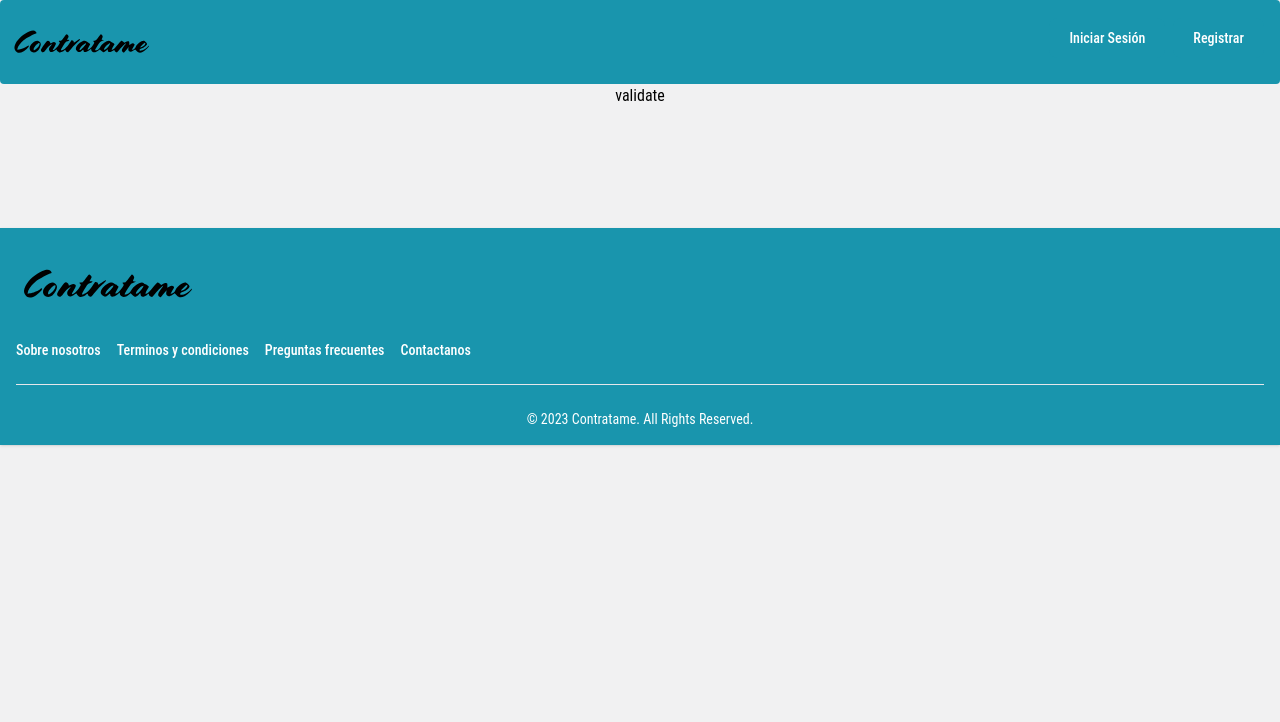
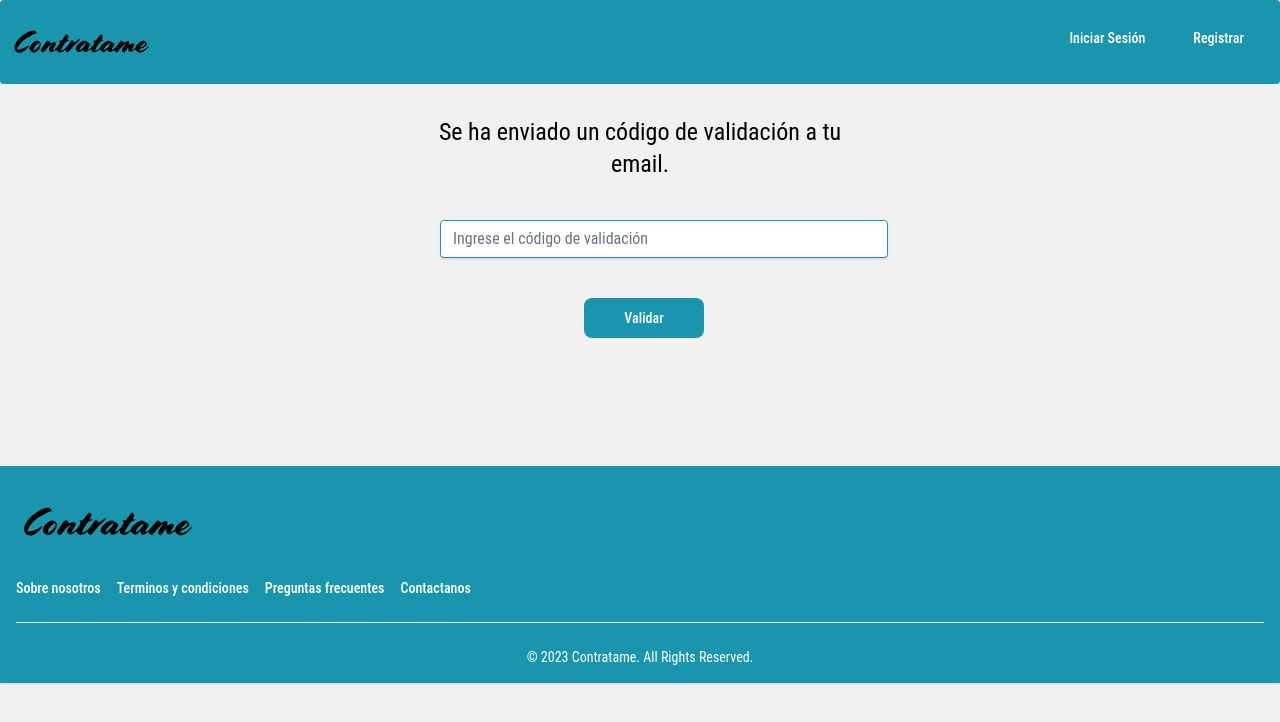
Before and after one commit to No-Country/C-16-62-n-node-react, a React (Vite) app in the folder front/: page /validate in a window 1280 px wide. Shown: the top 722 px of the page. Built offline with nearby package versions, Linux system fonts and the light colour scheme.

Commit message:
Avances en el login, registro, navbar

```diff
--- a/front/src/App.jsx
+++ b/front/src/App.jsx
@@ -3,17 +3,18 @@ import NavBar from "./components/navbar/Navbar";
 import { BrowserRouter as Router } from "react-router-dom";
 import Public from './routes/Public';
 import Footer from './components/footer/Footer';
+import { AuthProvider } from './context/AuthContext';
 
 function App() {
 
   return (
-    <>
+    <AuthProvider>
       <Router>
         < NavBar />
           < Public />
          <Footer />
       </Router>
-    </>
+    </AuthProvider>
   )
 }
 
--- a/front/src/components/navbar/Navbar.jsx
+++ b/front/src/components/navbar/Navbar.jsx
@@ -1,8 +1,11 @@
 import Logo from "../../assets/logo.svg";
 import { Avatar, Button, Dropdown, Navbar } from "flowbite-react";
 import { Link } from "react-router-dom";
+import { useAuth } from "../../context/AuthContext";
 
 function NavBar() {
+  const { currentUser } = useAuth();
+
   return (
     <>
       <Navbar
@@ -14,16 +17,22 @@ function NavBar() {
           <img src={Logo} className="mr-3 h-16 sm:h-9 " alt="Contratame Logo" />
         </Navbar.Brand>
         <div className="flex md:order-2">
+          {currentUser ? (
+            <>
+              {" "}
               <Link
-           to="/login"
+                to="/forms/services"
                 className="text-white bg-[#1995AD] hover:bg-[#2aa0b8] hover:underline font-medium rounded-lg text-sm px-5 py-2.5 me-2 mb-2"
-            aria-current="page"
               >
-            Iniciar Sesión
+                Publicar tu servicio
               </Link>
-
-          <Link to="/register" className="text-white bg-[#1995AD] hover:bg-[#2aa0b8] hover:underline font-medium rounded-lg text-sm px-5 py-2.5 me-2 mb-2">Registrar</Link>
-          {/* <div className="flex md:order-2">
+              <Link
+                to={"/profile"}
+                className="text-white bg-[#1995AD] hover:bg-[#2aa0b8] hover:underline font-medium rounded-lg text-sm px-5 py-2.5 me-2 mb-2"
+              >
+                {currentUser.name}
+              </Link>{" "}
+              <div className="flex md:order-2">
                 <Dropdown
                   arrowIcon={false}
                   inline
@@ -36,18 +45,35 @@ function NavBar() {
                   }
                 >
                   <Dropdown.Header>
-              <span className="block text-sm">Bonnie Green</span>
+                    <span className="block text-sm">{currentUser.name}</span>
                     <span className="block truncate text-sm font-medium">
-                name@flowbite.com
+                      {currentUser.email}
                     </span>
                   </Dropdown.Header>
                   <Dropdown.Item>Dashboard</Dropdown.Item>
                   <Dropdown.Item>Settings</Dropdown.Item>
                   <Dropdown.Item>Earnings</Dropdown.Item>
                   <Dropdown.Divider />
-            <Dropdown.Item>Sign out</Dropdown.Item>
+                  <Dropdown.Item>Cerrar sesión</Dropdown.Item>
                 </Dropdown>
-        </div> */}
+              </div>
+            </>
+          ) : (
+            <>
+              <Link
+                to="/login"
+                className="text-white bg-[#1995AD] hover:bg-[#2aa0b8] hover:underline font-medium rounded-lg text-sm px-5 py-2.5 me-2 mb-2"
+              >
+                Iniciar Sesión
+              </Link>
+              <Link
+                to="/register"
+                className="text-white bg-[#1995AD] hover:bg-[#2aa0b8] hover:underline font-medium rounded-lg text-sm px-5 py-2.5 me-2 mb-2"
+              >
+                Registrar
+              </Link>
+            </>
+          )}
         </div>
       </Navbar>
     </>
--- /dev/null
+++ b/front/src/context/AuthContext.jsx
@@ -0,0 +1,27 @@
+import React, { createContext, useContext, useState } from 'react';
+
+const AuthContext = createContext();
+
+export function useAuth() {
+  return useContext(AuthContext);
+}
+
+export const AuthProvider = ({ children }) => {
+  const [currentUser, setCurrentUser] = useState(null);
+
+  const login = (user) => {
+    setCurrentUser(user);
+  };
+
+  const logout = () => {
+    setCurrentUser(null);
+  };
+
+  const value = {
+    currentUser,
+    login,
+    logout,
+  };
+
+  return <AuthContext.Provider value={value}>{children}</AuthContext.Provider>;
+};
--- a/front/src/pages/login/Login.jsx
+++ b/front/src/pages/login/Login.jsx
@@ -1,6 +1,7 @@
 import React, { useState, useEffect } from "react";
 import { useNavigate } from "react-router-dom";
 import { loginUser } from "../../axios/axios.user";
+import { useAuth } from "../../context/AuthContext";
 
 const Login = () => {
   const [email, setEmail] = useState("");
@@ -8,6 +9,8 @@ const Login = () => {
   const navigate = useNavigate();
   const [rememberMe, setRememberMe] = useState(false);
   const [error, setError] = useState("");
+  const [authenticatedUser, setAuthenticatedUser] = useState(null);
+  const { login } = useAuth();
 
   useEffect(() => {
     const storedRememberMe = localStorage.getItem("rememberMe") === "true";
@@ -38,7 +41,8 @@ const Login = () => {
 
     try {
       const response = await loginUser(email, password);
-      console.log("Login exitoso:", response);
+
+      login(response.user);
 
       if (rememberMe) {
         localStorage.setItem("rememberMe", "true");
@@ -50,11 +54,12 @@ const Login = () => {
         localStorage.removeItem("password");
       }
 
-      alert("Has iniciado sesión correctamente")
+      setAuthenticatedUser(response.user);
 
+      alert("Has iniciado sesión correctamente");
       navigate("/");
     } catch (error) {
-      console.error("Error en el login:", error);
+      console.error("Error en el inicio de sesión:", error);
       setError("Error al iniciar sesión, verifica tus credenciales");
     }
   };
@@ -103,13 +108,12 @@ const Login = () => {
             Recordarme
           </label>
         </div>
-
         <button
           type="submit"
           className="text-white bg-[#1995AD] hover:bg-[#2aa0b8] hover:underline font-medium rounded-lg text-sm px-10 py-2.5 me-2 mb-2"
         >
           Iniciar sesión
-        </button>
+        </button>{" "}
       </form>
     </>
   );
--- a/front/src/pages/register/Register.jsx
+++ b/front/src/pages/register/Register.jsx
@@ -3,6 +3,7 @@ import { Button, Checkbox, Label, TextInput } from "flowbite-react";
 import "../../style/componentsStyle/Register.css";
 import { Link, useNavigate } from "react-router-dom";
 import { createUser } from "../../axios/axios.user";
+import { useAuth } from "../../context/AuthContext";
 
 function Register() {
   const [name, setName] = useState("");
@@ -12,6 +13,7 @@ function Register() {
   const [phone, setPhone] = useState("");
   const [error, setError] = useState("");
   const [registeredUser, setRegisteredUser] = useState(null);
+  const { login } = useAuth();
   const navigate = useNavigate("");
 
   const handleSubmit = async (e) => {
@@ -27,17 +29,23 @@ function Register() {
       return;
     }
 
-
-
     try {
       const data = await createUser(name, email, phone, password);
-      console.log("Usuario creado correctamente", data);
-      setRegisteredUser(data.user);
+
       alert("Te has registrado correctamente");
-      navigate('/validate');
+      navigate("/validate");
     } catch (error) {
       console.error("Error en el registro", error);
-      alert("Algo sucedió mal durante el registro.");
+      if (error.response && error.response.status === 400) {
+        alert(
+          "El correo electrónico ya está registrado. Por favor, utiliza otro correo."
+        );
+      } else {
+        alert(
+          "Algo sucedió mal durante el registro. Por favor, inténtalo de nuevo."
+        );
+      }
+
       setError("Error al registrar. Por favor, inténtalo de nuevo.");
     }
   };
@@ -112,7 +120,7 @@ function Register() {
           </Label>
         </div>
         <button
-        onSubmit={handleSubmit}
+          onSubmit={handleSubmit}
           type="submit"
           className="text-white bg-[#1995AD] hover:bg-[#2aa0b8] hover:underline font-medium rounded-lg text-sm px-10 py-2.5 me-2 mb-2"
         >
--- a/front/src/pages/validate/validate.jsx
+++ b/front/src/pages/validate/validate.jsx
@@ -1,9 +1,36 @@
-import React from 'react'
+import React, { useState } from "react";
 
 const validate = () => {
+  const [validationCode, setValidationCode] = useState("");
+
+  const handleSubmit = (e) => {
+    e.preventDefault();
+
+  };
+
   return (
-    <div>validate</div>
-  )
-}
+    <div className="max-w-md mx-auto mt-8">
+      <h3 className="text-black text-2xl m-4">
+        Se ha enviado un código de validación a tu email.
+      </h3>
+      <form onSubmit={handleSubmit}>
+          <input
+            type="text"
+            className="shadow appearance-none border m-6 border-[#1995AD] rounded w-full py-2 px-3 text-black leading-tight focus:border-[#2aa0b8]"
+            placeholder="Ingrese el código de validación"
+            value={validationCode}
+            onChange={(e) => setValidationCode(e.target.value)}
+            required
+          />
+        <button
+          type="submit"
+          className="m-4 text-white bg-[#1995AD] hover:bg-[#2aa0b8] hover:underline font-medium rounded-lg text-sm px-10 py-2.5 me-2 mb-2"
+        >
+          Validar
+        </button>
+      </form>
+    </div>
+  );
+};
 
-export default validate
+export default validate;
```
Lines whose indentation alone changed are shown as unchanged.
